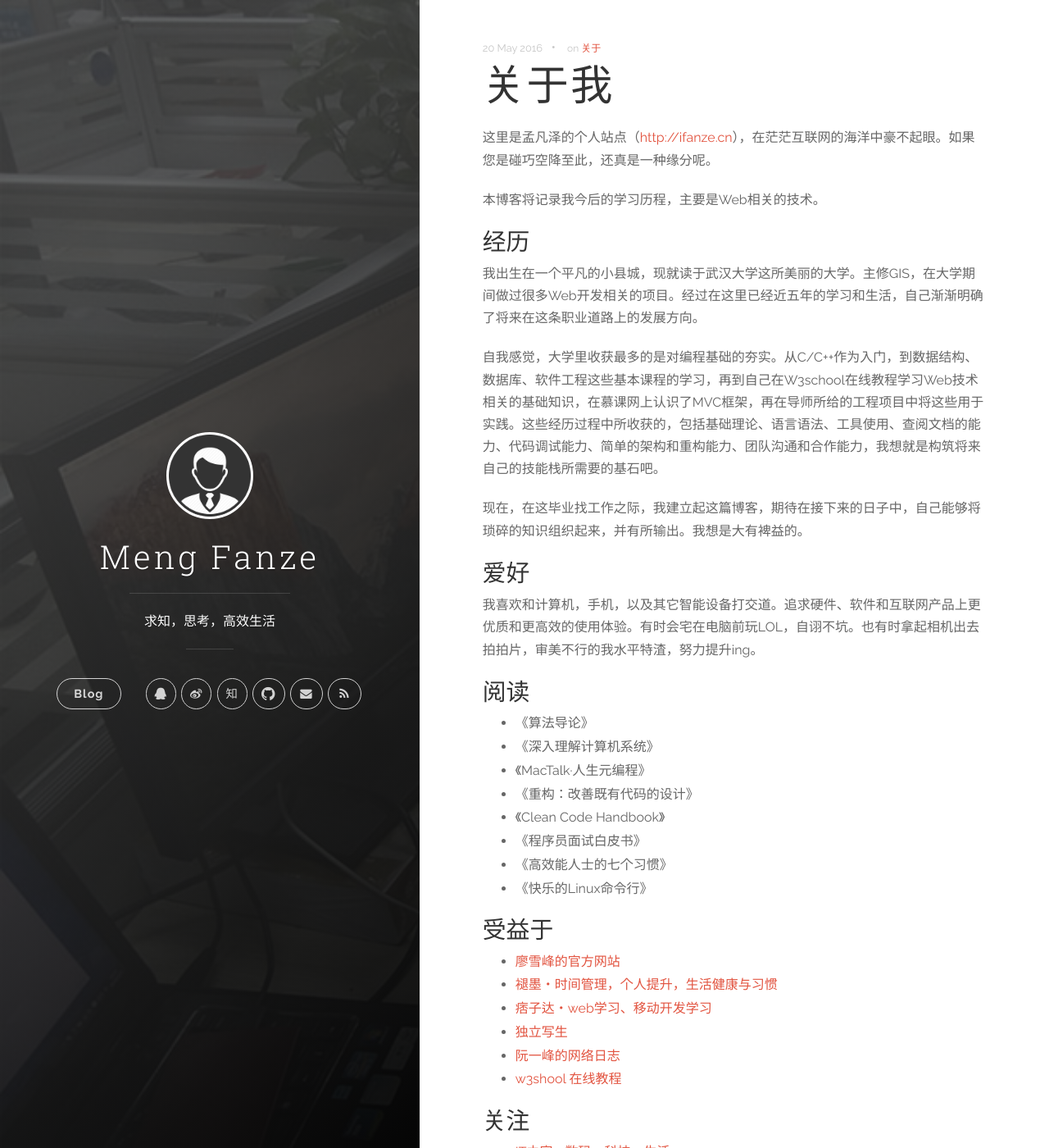
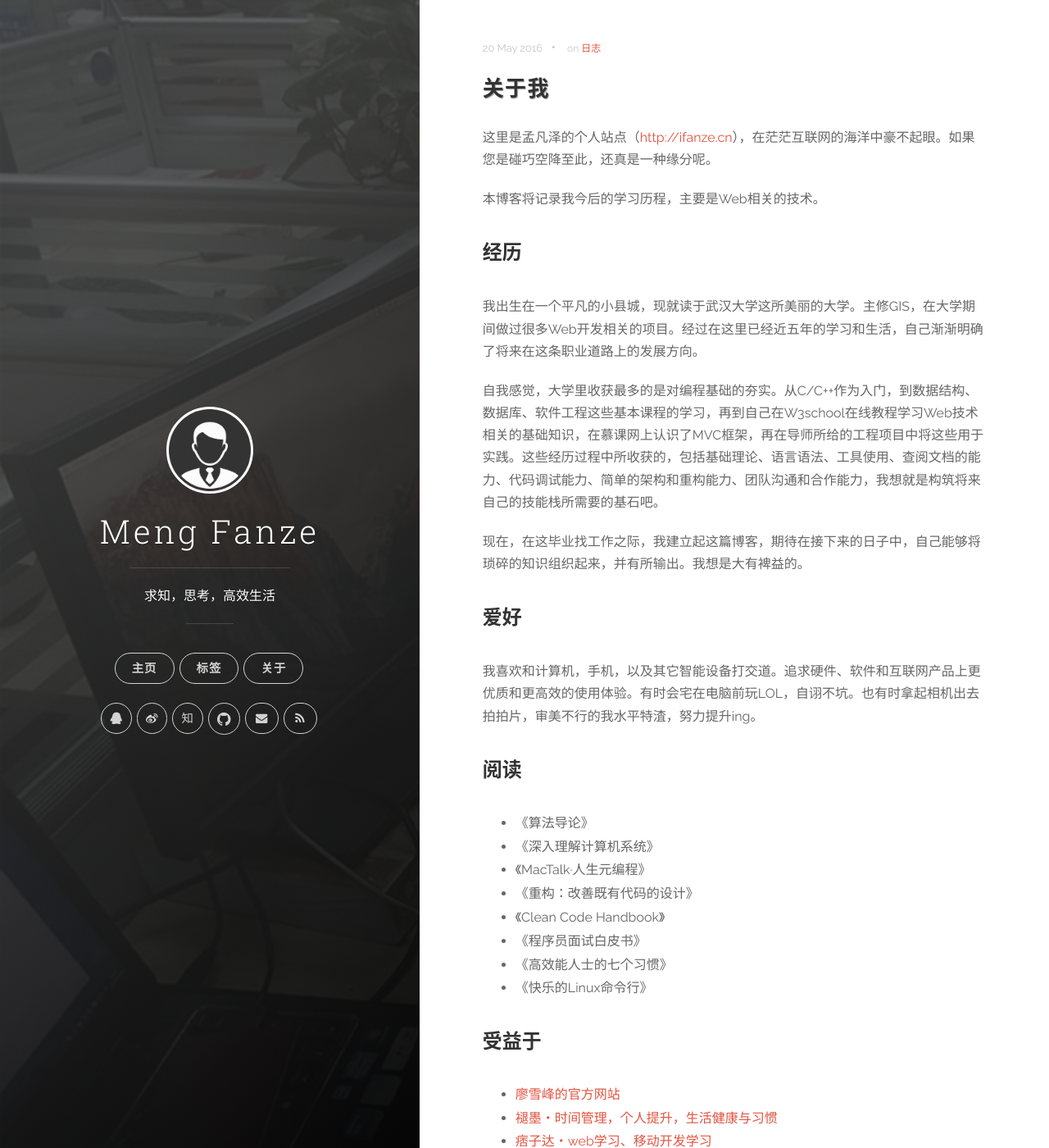
Before and after one commit to iFanze/iFanze.github.io.OLD, a Jekyll site: the page built from _posts/2016-05-20-关于我.md, in a window 1280 px wide and 1400 px high. Shown: the whole window at 82% size. Built offline with Jekyll 4.4.1, drawn with Linux system fonts in a browser that asks for light colours; comment, search, counter and statistics services are not loaded.

Commit message:
Update: 页面布局和样式调整

```diff
--- a/_includes/header.html
+++ b/_includes/header.html
@@ -20,7 +20,9 @@
 
           <nav class="cover-navigation cover-navigation--primary">
             <ul class="navigation">
-              <li class="navigation__item"><a href="{{ site.baseurl }}#blog" title="link to {{ site.title }} blog" class="blog-button">Blog</a></li>
+              <li class="navigation__item"><a href="{{ site.baseurl }}#blog" title="link to {{ site.title }} blog" class="blog-button">主页</a></li>
+              <li class="navigation__item"><a href="{{ site.baseurl }}tags" title="标签" class="blog-button">标签</a></li>
+              <li class="navigation__item"><a href="{{ site.baseurl }}About" title="关于我" class="blog-button">关于</a></li>
             </ul>
           </nav>
 
@@ -30,7 +32,7 @@
             {% if site.author.qq %}
               <!-- QQ -->
               <li class="navigation__item">
-                <a href="http://fanze.qzone.qq.com" title="QQ空间" target="_blank">
+                <a href="http://fanze.qzone.qq.com" title="QQ:919446762 微信:iFanze" target="_blank">
                   <i class="fa fa-qq" aria-hidden="true"></i>
                   <span class="label">QQ</span>
                 </a>
@@ -85,6 +87,14 @@
               </a>
             </li>
 
+            <!-- About me
+            <li class="navigation__item">
+              <a href="/about" title="About me">
+                  <i class="fa fa-info fa-fw" aria-hidden="true"></i>
+                  <span class="label">About me</span>
+              </a>
+            </li>
+            -->
             </ul>
           </nav>
 
--- a/_posts/2016-05-20-关于我.md
+++ b/_posts/2016-05-20-关于我.md
@@ -1,11 +1,9 @@
 ---
 layout: post
 title: 关于我
-subtitle: 关于这篇博客
 author: 孟凡泽
 date: 2016-05-20 22:05:40 +0800
-categories: 关于
-tag: 关于
+tag: 日志
 permalink: /about/
 ---
 
@@ -13,7 +11,7 @@ permalink: /about/
 
 本博客将记录我今后的学习历程，主要是Web相关的技术。
 
-### 经历
+## 经历
 
 我出生在一个平凡的小县城，现就读于武汉大学这所美丽的大学。主修GIS，在大学期间做过很多Web开发相关的项目。经过在这里已经近五年的学习和生活，自己渐渐明确了将来在这条职业道路上的发展方向。
 
@@ -21,11 +19,11 @@ permalink: /about/
 
 现在，在这毕业找工作之际，我建立起这篇博客，期待在接下来的日子中，自己能够将琐碎的知识组织起来，并有所输出。我想是大有裨益的。
 
-### 爱好
+## 爱好
 
 我喜欢和计算机，手机，以及其它智能设备打交道。追求硬件、软件和互联网产品上更优质和更高效的使用体验。有时会宅在电脑前玩LOL，自诩不坑。也有时拿起相机出去拍拍片，审美不行的我水平特渣，努力提升ing。
 
-### 阅读
+## 阅读
 
 * 《算法导论》
 * 《深入理解计算机系统》
@@ -36,7 +34,7 @@ permalink: /about/
 * 《高效能人士的七个习惯》
 * 《快乐的Linux命令行》
 
-### 受益于
+## 受益于
 
 * [廖雪峰的官方网站](http://www.liaoxuefeng.com/)
 * [褪墨・时间管理，个人提升，生活健康与习惯](http://www.mifengtd.cn)
@@ -45,7 +43,7 @@ permalink: /about/
 * [阮一峰的网络日志](http://www.ruanyifeng.com/blog/)
 * [w3shool 在线教程](http://w3school.com.cn/)
 
-### 关注
+## 关注
 
 * [IT之家 - 数码，科技，生活](http://ithome.com)
 * [知乎](http://zhihu.com)
--- a/css/main.css
+++ b/css/main.css
@@ -54,3 +54,55 @@ pre.highlight code,
   border: 3px solid #fff;
   border-radius:100%;
 }
+
+
+/*
+    Edited by Meng Fanze to make the page look better as I want.
+*/
+
+.post-title{
+  font-size: 26px;
+  font-weight: 700;
+  font-family:-apple-system,"Helvetica Neue",Arial,"PingFang SC","Hiragino Sans GB",STHeiti,"Microsoft YaHei","Microsoft JhengHei","Source Han Sans SC","Noto Sans CJK SC","Source Han Sans CN","Noto Sans SC","Source Han Sans TC","Noto Sans CJK TC","WenQuanYi Micro Hei",SimSun,sans-serif;
+  padding-top: 20px;
+  padding-bottom: 20px;
+  text-shadow: 1px 1px 1px #999999
+}
+
+.post h1, .post h2, .post h3, .post h4, .post h5{
+  font-family:-apple-system,"Helvetica Neue",Arial,"PingFang SC","Hiragino Sans GB",STHeiti,"Microsoft YaHei","Microsoft JhengHei","Source Han Sans SC","Noto Sans CJK SC","Source Han Sans CN","Noto Sans SC","Source Han Sans TC","Noto Sans CJK TC","WenQuanYi Micro Hei",SimSun,sans-serif;
+  font-weight: 600;
+}
+
+.post h2{
+  font-size: 24px;
+  margin-top: 40px;
+  margin-bottom: 40px;
+}
+
+.post h3{
+  font-size: 20px;
+  font-weight: 250;
+  margin-top: 20px;
+  margin-bottom: 20px;
+}
+
+.post h4{
+  font-size: 18px;
+  font-weight: 250;
+}
+
+
+.content-wrapper{
+  max-width: 1000px;
+}
+
+.navigation--social{
+  margin-right: 1.5em;
+}
+
+blockquote{
+  text-align: left;
+  padding: 1em 1em;
+  font-size: 1em;
+}
```
Also changed, not shown: other parts of _posts/2016-05-20-关于我.md (+4 -0 lines), _posts/2016-05-21-【慕课网笔记】Java高并发秒杀API（一）：业务分析与DAO层.md (+3 -1 lines), images/posts/code.jpg (added), 10 other files.
